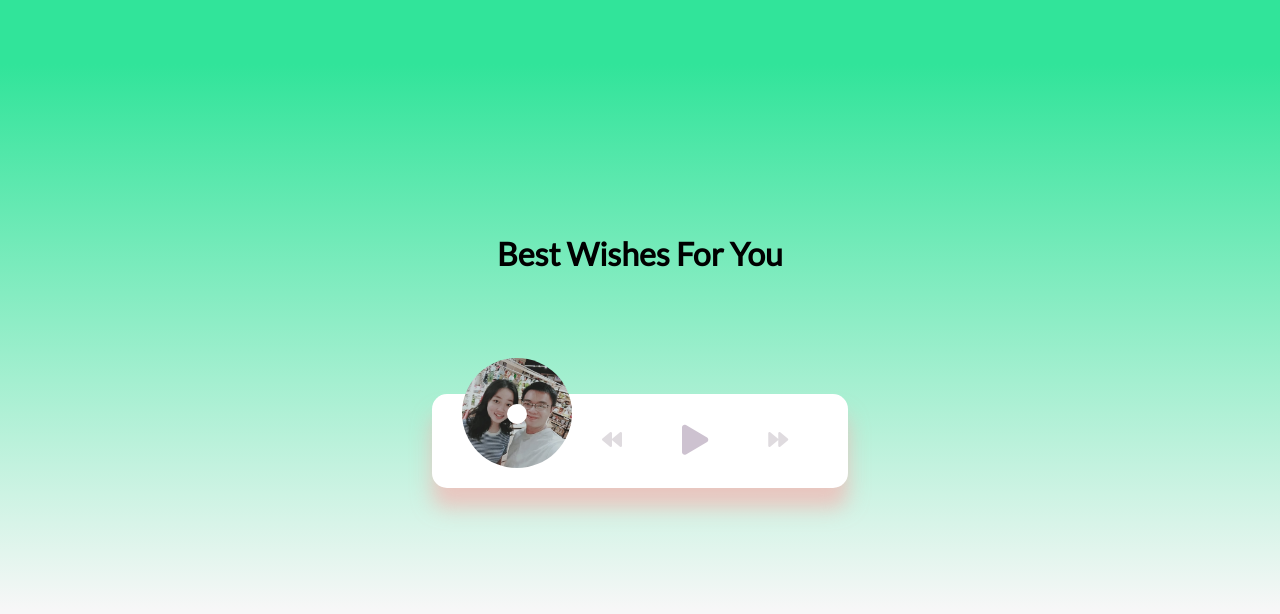
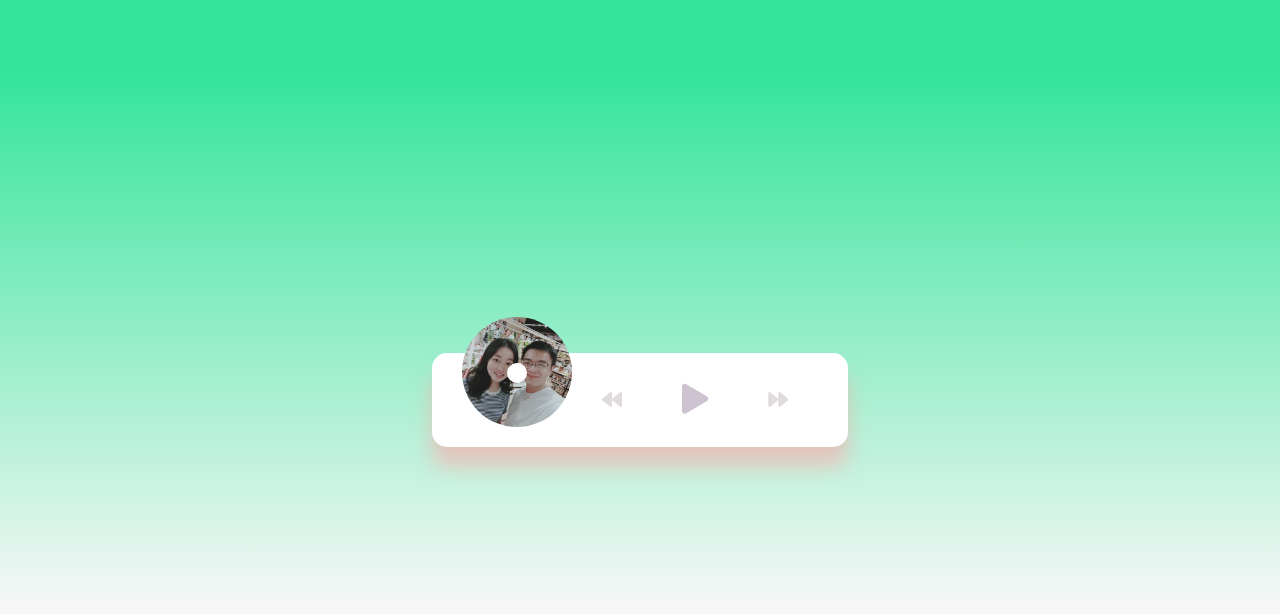
Before and after one commit to cmtaan/test, a plain HTML site: page index.html in a window 1280 px wide. Drawn offline with Linux system fonts and the light colour scheme.

Commit message:
Update index.html

```diff
--- a/index.html
+++ b/index.html
@@ -12,8 +12,6 @@
     <title>Best Wishes For You </title>
   </head>
   <body>
-    <h1>Best Wishes For You </h1>
-
     <div class="music-container" id="music-container">
       <div class="music-info">
         <h4 id="title"></h4>
```
